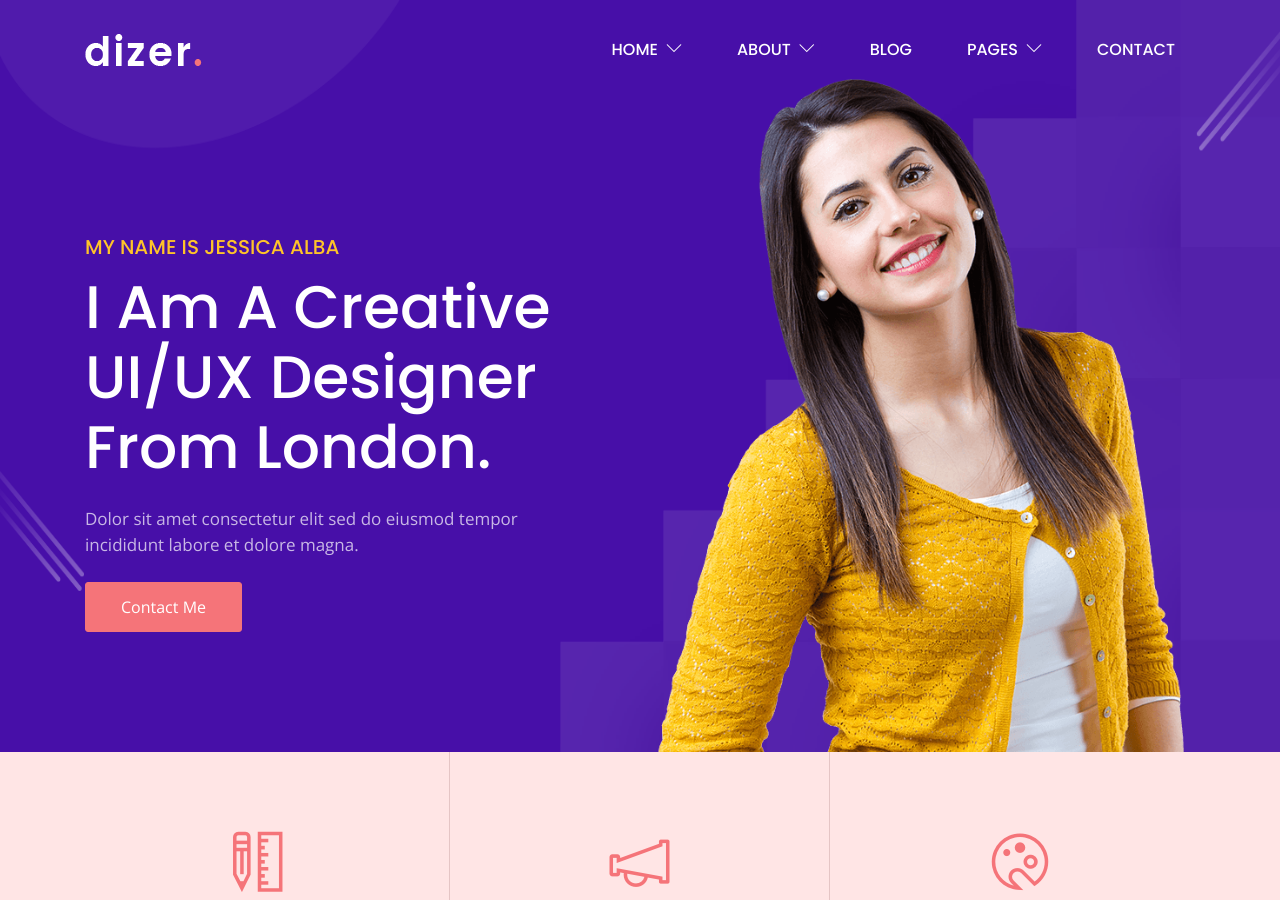
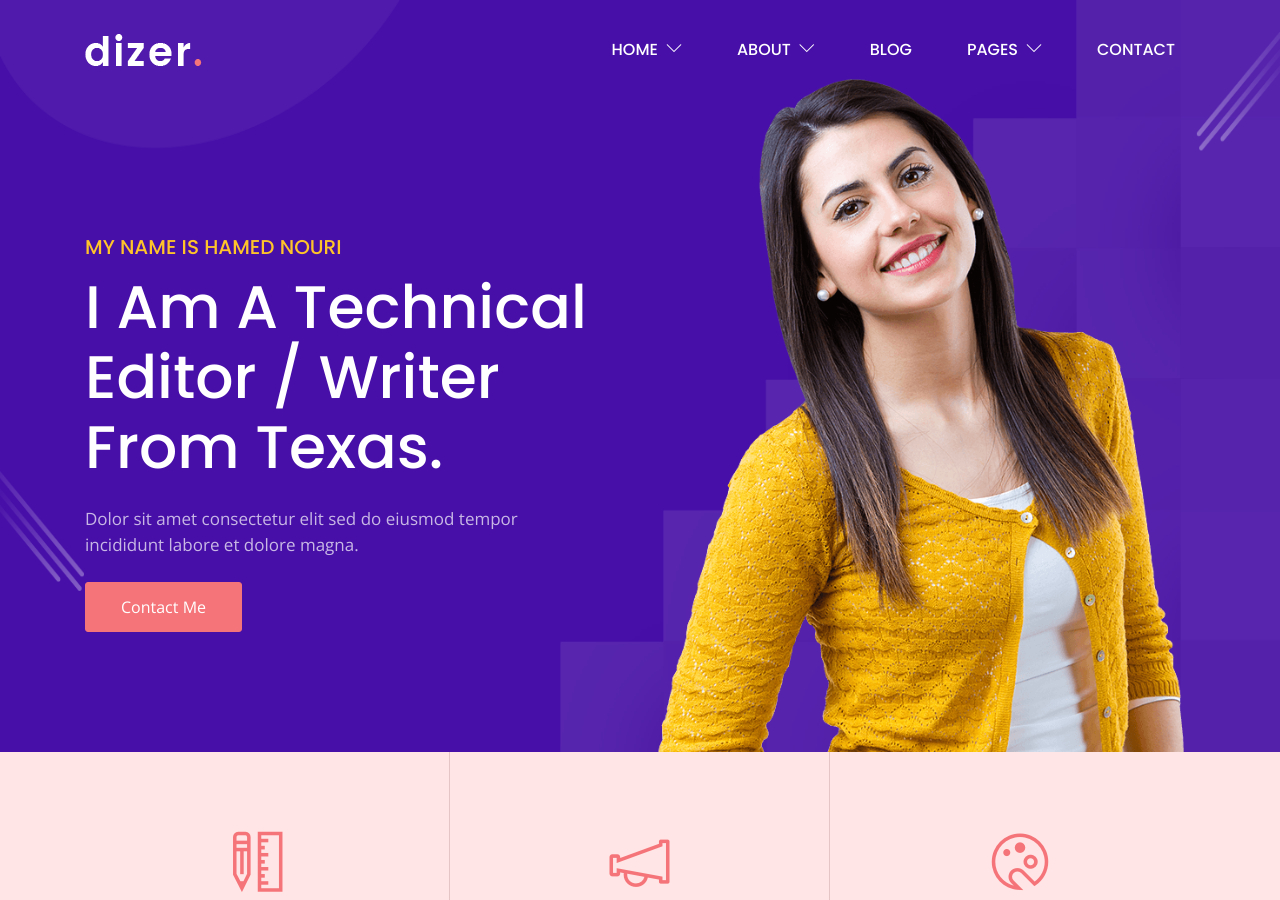
Before and after one commit to shsn/work, a Jekyll site: the page built from index.html, in a window 1280 px wide and 900 px high. Built offline with Jekyll 4.4.1, drawn with Linux system fonts in a browser that asks for light colours.

Commit message:
Update homepage_1.yml

```diff
--- a/_data/homepage_1.yml
+++ b/_data/homepage_1.yml
@@ -1,8 +1,8 @@
 ######################### Hero Area ##############################
 hero_area:
   background_image : "/assets/images/bg/banner-2.png"
-  subtitle: "MY NAME IS Jessica Alba"
-  title : "I am a creative <br>UI/UX Designer <br>from London."
+  subtitle: "MY NAME IS Hamed Nouri"
+  title : "I am a technical <br>editor / writer <br>from Texas."
   content : "Dolor sit amet consectetur elit sed do eiusmod tempor incididunt labore et dolore magna."
   image : "/assets/images/banner/banner-img-2.png"
   button:
```
